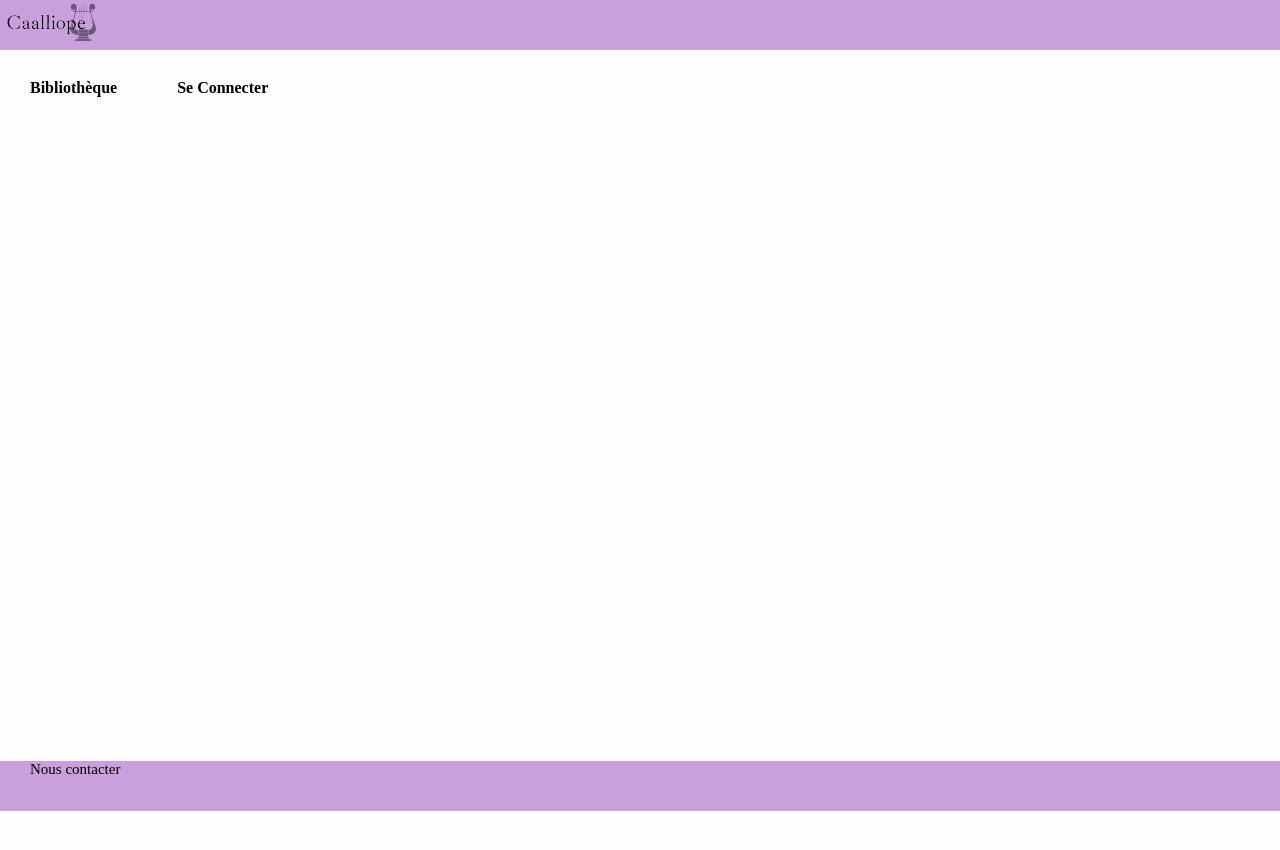
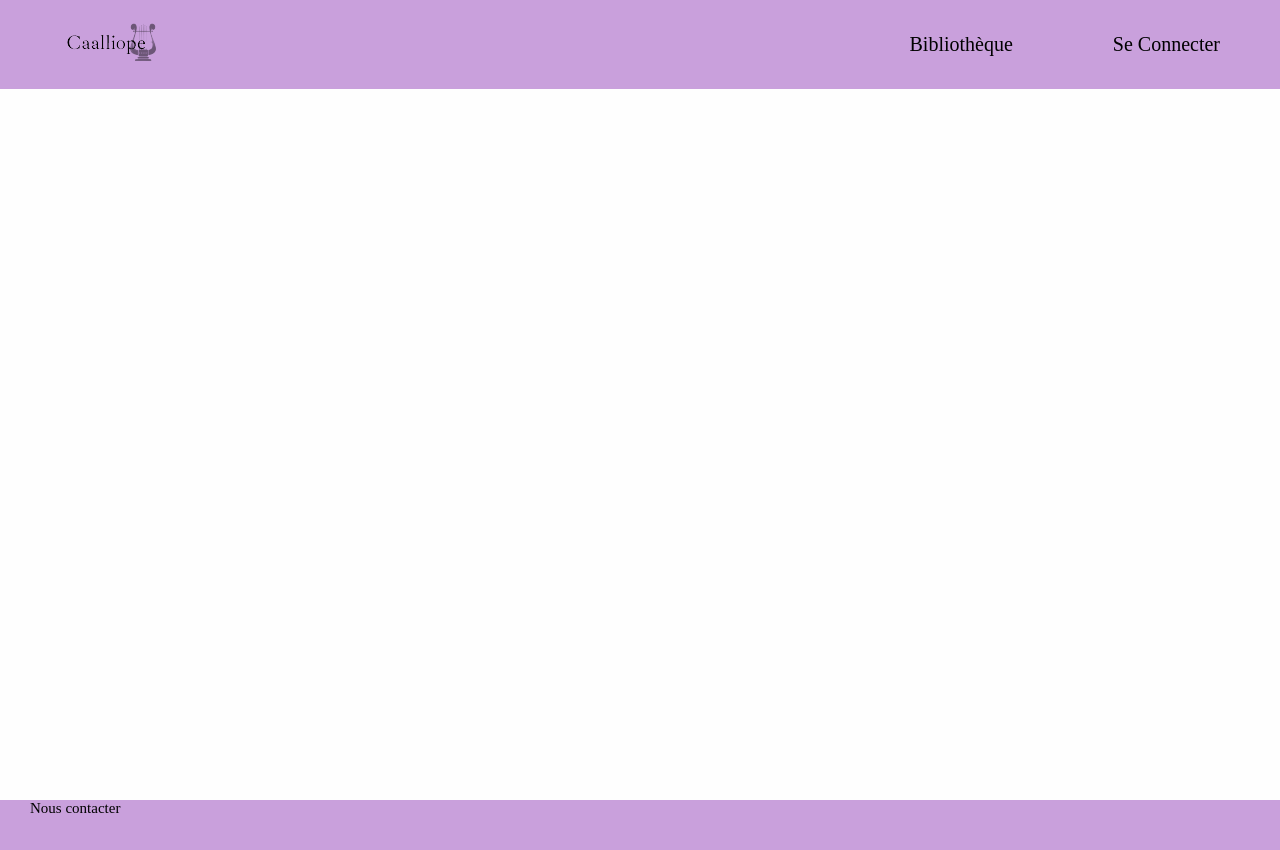
Before and after one commit to bascor1207/CaalliopeFront, a React (Create React App) app: page / in a window 1280 px wide. Before the commit the page ends 811 px from the top, so only its background shows below. Built offline with nearby package versions, Linux system fonts and the light colour scheme.

Commit message:
css of the header done

```diff
--- a/src/components/header/Header.module.scss
+++ b/src/components/header/Header.module.scss
@@ -1,25 +1,26 @@
 .container {
-    display: grid;
-    height: 50px;
+    display: flex;
+    justify-content: space-between;
     background-color: #C9A0DC;
+    padding: 20px 60px;
+
+    .logo {
+    }
 
     .navbar {
         display: flex;
-        margin-bottom: 30%;
+        align-items: center;
+        gap: 100px;
 
         .library,
         .login {
             display: flex;
-            font-size: 16px;
-            font-weight: bold;
+            justify-content: center;
+            font-size: 20px;
             cursor: pointer;
-            margin: 30px;
 
             &:hover {
-                color: black;
-                border-radius: 100px;
-                font-size: 20px;
-                transition: .5s;
+                font-weight: bold;
             }
         }
     }
```
